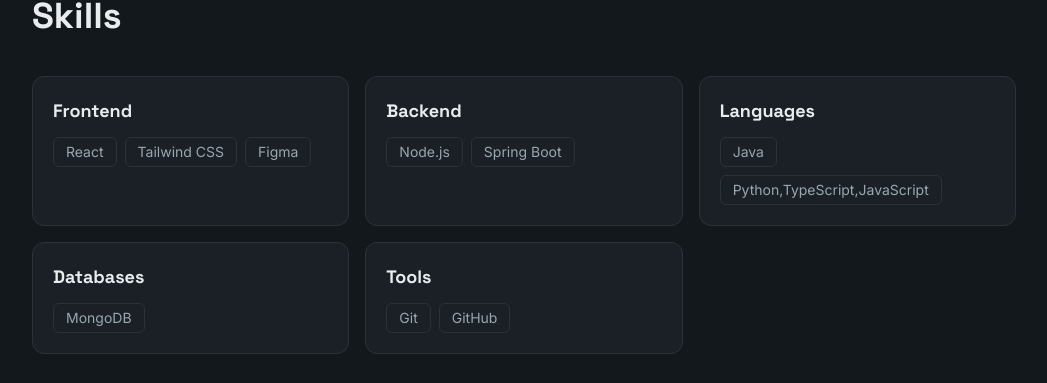
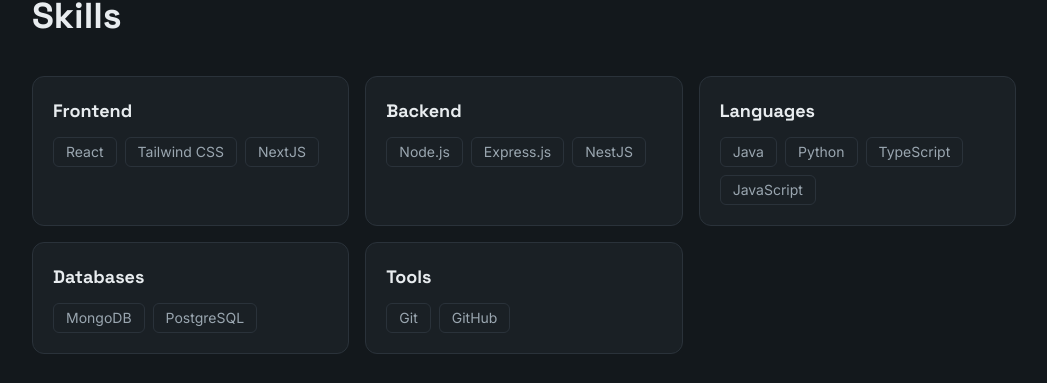
Before and after one commit to teba-coder/Portfolio, a React (Vite) app: page / in a window 1280 px wide. Shown: the part 1412-1795 px from the top of the page, without its empty margins (116-1163 px from the left). Built offline with nearby package versions, Linux system fonts and the light colour scheme; no server answers.

Commit message:
Skill Update

```diff
--- a/src/data/portfolio.js
+++ b/src/data/portfolio.js
@@ -18,10 +18,10 @@ export const about = [
 
 ]
 export const skills = {
-  Frontend: ['React', 'Tailwind CSS', 'Figma',],
-  Backend: ['Node.js', 'Spring Boot'],
-  Languages: ['Java', 'Python,TypeScript,JavaScript'],
-  Databases: ['MongoDB'],
+  Frontend: ['React', 'Tailwind CSS', 'NextJS',],
+  Backend: ['Node.js', ' Express.js','NestJS'],
+  Languages: ['Java', 'Python','TypeScript','JavaScript'],
+  Databases: ['MongoDB','PostgreSQL'],
   Tools: ['Git', 'GitHub'],
 }
 export const projects = [{
```
